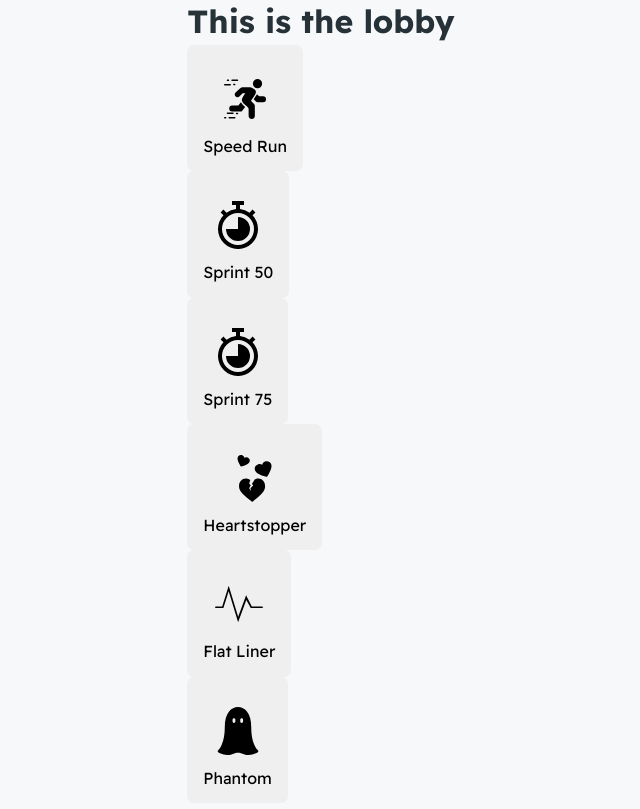
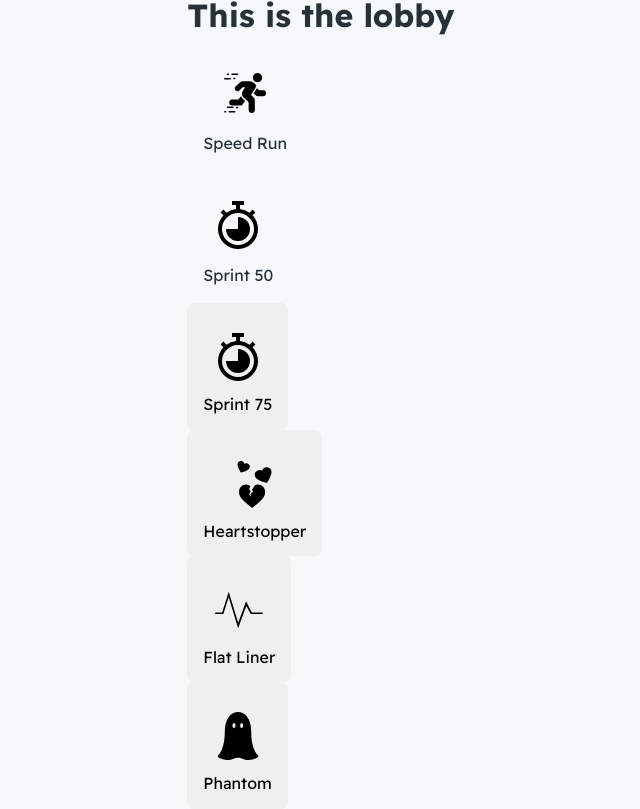
Before and after one commit to judzelicor/nummergeist, a React (Vite) app in the folder micro-frontends/gameroom/: page /nummergeist/lobby in a window 1280 px wide. Shown: the whole page, without its empty margins (319-959 px from the left). Built offline with nearby package versions, Linux system fonts and the light colour scheme.

Commit message:
Fix: Replace button navigation with Link component in LobbyPage for improved routing

```diff
--- a/micro-frontends/gameroom/src/pages/LobbyPage/LobbyPage.jsx
+++ b/micro-frontends/gameroom/src/pages/LobbyPage/LobbyPage.jsx
@@ -1,13 +1,14 @@
 import React from "react";
 import {
     Outlet,
+    Link,
     useNavigate
 } from "react-router-dom";
 
 class LobbyPage extends React.PureComponent {
     render() {
 
-        const {navigate } = this.props;
+        const { navigate } = this.props;
 
         return (
             <>
@@ -15,7 +16,7 @@ class LobbyPage extends React.PureComponent {
                     <h1>This is the lobby</h1>
                     <ul>
                         <li>
-                            <button className="lobbyComponent-34081--buttonType" onClick={() => navigate("/game-room/speedrun")}>
+                            <Link className="lobbyComponent-34081--buttonType" to="/game-room/speedrun">
                                 <div className="lobbyComponent-34081--iconType">
                                     <svg xmlns="http://www.w3.org/2000/svg" viewBox="0 0 64 64">
                                         <path d="M48.702 17.686a6.155 6.155 0 0 0 6.15-6.15c-.286-8.14-12.015-8.139-12.3 0a6.155 6.155 0 0 0 6.15 6.15zm-4.664 20.838-3.53-3.49a1.112 1.112 0 0 1-.147-1.409c1.494-2.254 3.665-5.501 5.173-7.764 1.507-2.003 1.584-4.404-.91-6.718-1.619-.834-4.334-2.92-6.209-2.806l-9.338-.147a4.956 4.956 0 0 0-3.442 1.33l-6.229 5.838a3.667 3.667 0 0 0-1.163 2.63 3.71 3.71 0 0 0 6.287 2.66l3.843-3.843a1.848 1.848 0 0 1 1.389-.538l2.718.137c-4.116 5.818-7.683 9.606-.518 15.294.974.882 3.031 2.698 4.019 3.598a2.514 2.514 0 0 1 .84 1.877v9.26a4.175 4.175 0 0 0 8.351-.03l-.097-13.425a3.465 3.465 0 0 0-1.037-2.454z"/>
@@ -23,10 +24,10 @@ class LobbyPage extends React.PureComponent {
                                     </svg>
                                 </div>
                                 <p>Speed Run</p>
-                            </button>
+                            </Link>
                         </li>
                         <li>
-                            <button className="lobbyComponent-34081--buttonType" onClick={() => navigate("/game-room/sprint50")}>
+                            <Link className="lobbyComponent-34081--buttonType" to="/game-room/sprint50">
                                 <div className="lobbyComponent-34081--iconType">
                                     <svg xmlns="http://www.w3.org/2000/svg" viewBox="0 0 96 96">
                                         <g>
@@ -36,7 +37,7 @@ class LobbyPage extends React.PureComponent {
                                     </svg>
                                 </div>
                                 <p>Sprint 50</p>
-                            </button>
+                            </Link>
                         </li>
                         <li>
                             <button className="lobbyComponent-34081--buttonType">
```
